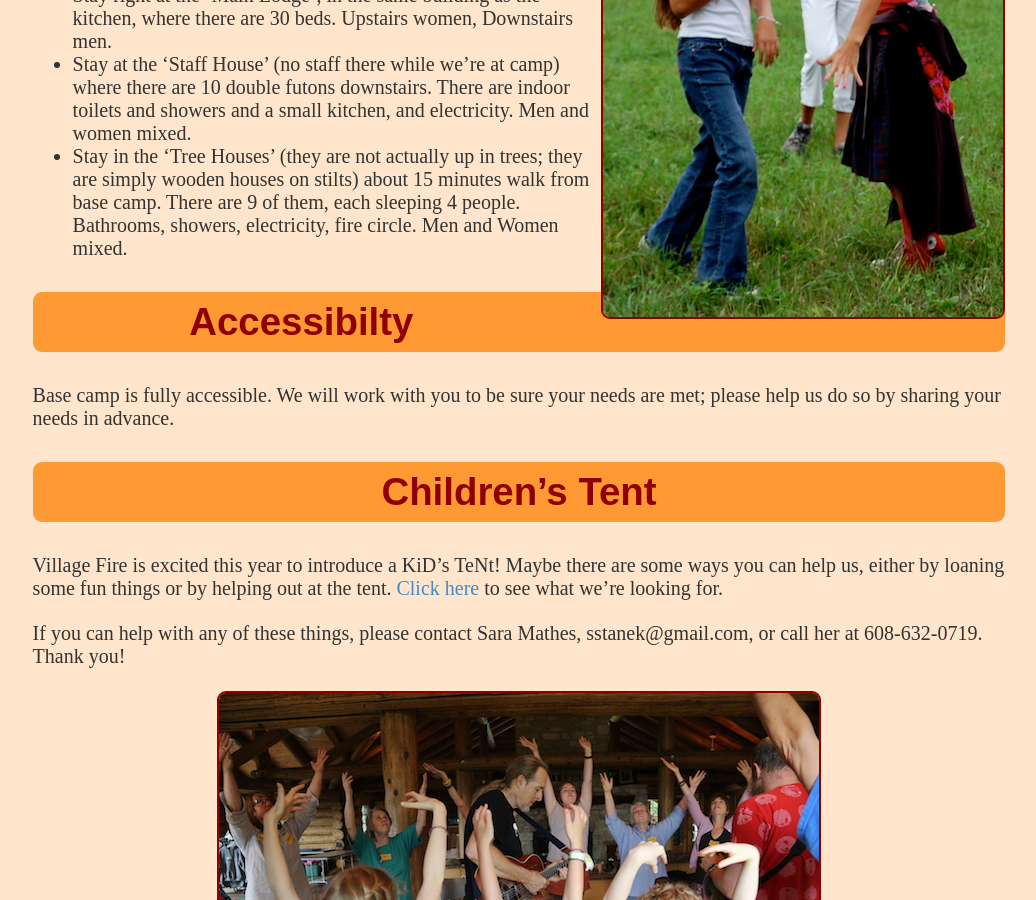
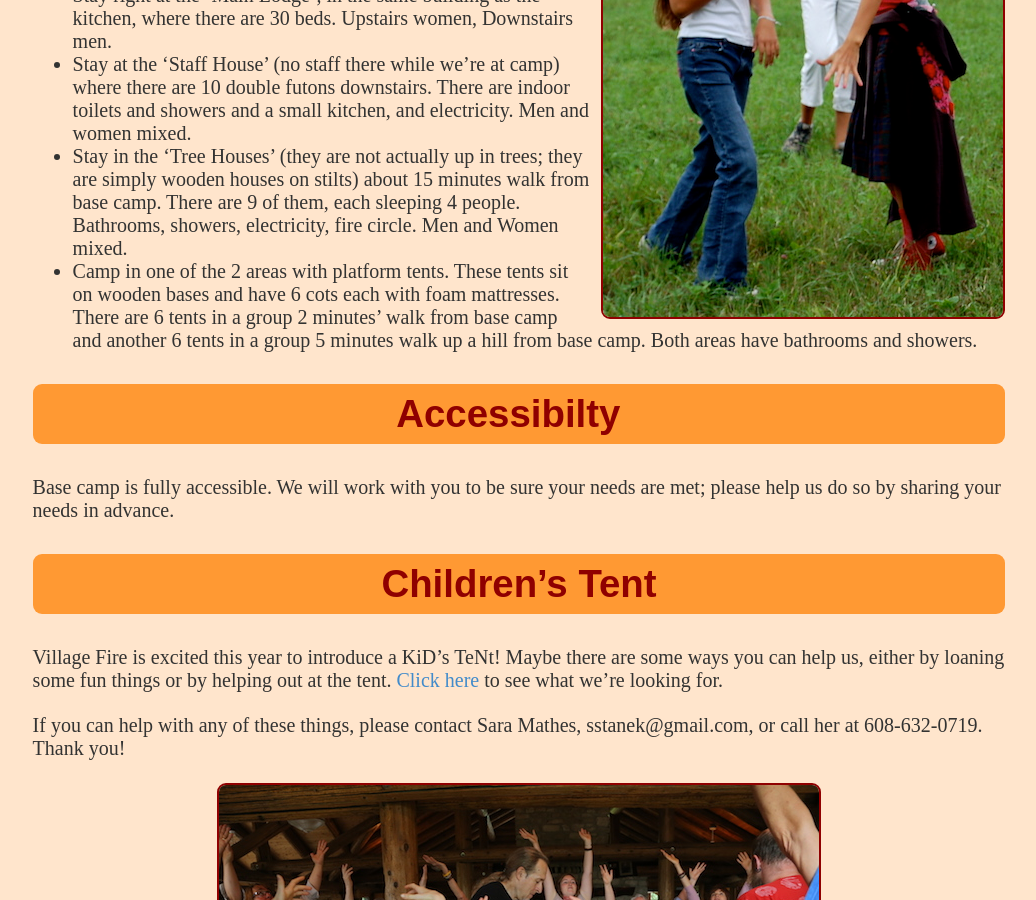
Before and after one commit to neilmb/villagefire, a Jekyll site: the page built from index.md, in a window 1280 px wide and 900 px high, scrolled down 7291 px. Shown: the whole window, without its empty margins (121-1157 px from the left). Built offline with Jekyll 4.4.1, drawn with Linux system fonts in a browser that asks for light colours; some web fonts are replaced.

Commit message:
tent info

```diff
--- a/index.md
+++ b/index.md
@@ -259,6 +259,11 @@ family.
   simply wooden houses on stilts) about 15 minutes walk from base camp. There
   are 9 of them, each sleeping 4 people.  Bathrooms, showers, electricity,
   fire circle.  Men and Women mixed.
+* Camp in one of the 2 areas with platform tents.  These tents sit on wooden
+  bases and have 6 cots each with foam mattresses. There are 6 tents in a
+  group 2 minutes' walk from base camp and another 6 tents in a group 5
+  minutes walk up a hill from base camp. Both areas have bathrooms and
+  showers.
 
 ## Accessibilty
 
```
